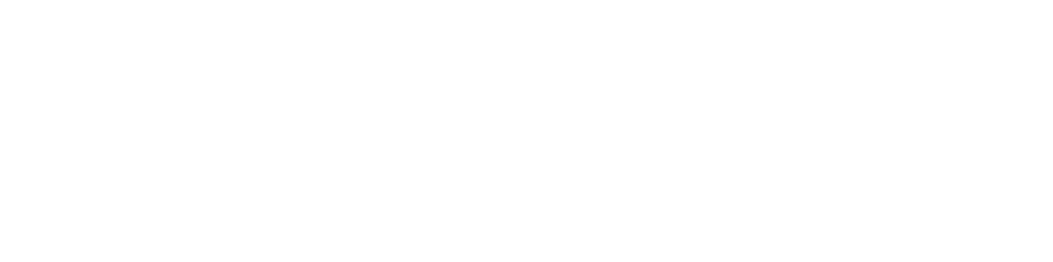
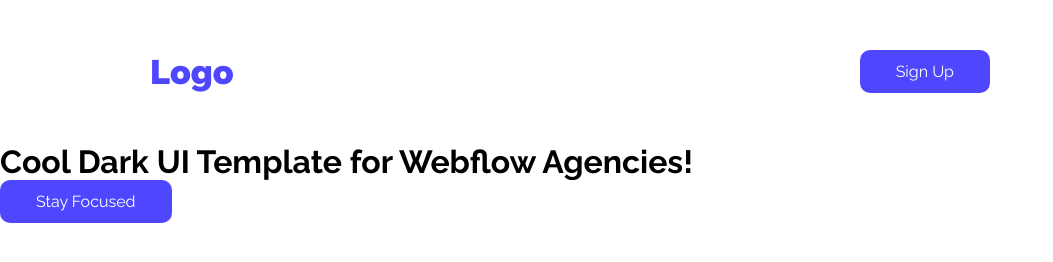
Before and after one commit to Owasiul/Assignment-1, a plain HTML site: page index.html in a window 1280 px wide. Shown: the whole page, without its empty margins (0-1053 px from the left). Drawn offline with Linux system fonts and the light colour scheme.

Commit message:
adding nav & hero

```diff
--- a/index.html
+++ b/index.html
@@ -7,7 +7,20 @@
     <title>Assignment-1</title>
 </head>
 <body>
-    <header></header>
+    <header>
+        <!-- nav -->
+        <nav>
+            <div class="logo">
+                <span>Logo</span>
+            </div>
+            <button class="sign">Sign Up</button>
+        </nav>
+        <!-- hero -->
+         <div class="hero">
+            <h1>Cool Dark UI Template for Webflow Agencies!</h1>
+            <button class="sign">Stay Focused</button>
+         </div>
+    </header>
     <main></main>
     <footer></footer>
 </body>
--- a/styles/style.css
+++ b/styles/style.css
@@ -0,0 +1,41 @@
+@import url('https://fonts.googleapis.com/css2?family=Open+Sans:ital,wght@0,300..800;1,300..800&family=Poppins:ital,wght@0,100;0,200;0,300;0,400;0,500;0,600;0,700;0,800;0,900;1,100;1,200;1,300;1,400;1,500;1,600;1,700;1,800;1,900&family=Raleway:ital,wght@0,100..900;1,100..900&family=Sora:wght@100..800&display=swap');
+* {
+  margin: 0;
+  padding: 0;
+  box-sizing: border-box;
+  font-family: "Raleway", sans-serif;
+}
+header {
+  background: rgba(78, 71, 255, 0.01), url(/Assets/Hero-bg.png);
+  width: 1140px;
+  background-size: cover;
+  background-position: center;
+
+}
+nav{
+    display: flex;
+    flex-direction: row;
+    align-items: center;
+    justify-content: space-between;
+    padding: 50px 150px;
+}
+/* logo */
+.logo {
+  color: rgb(78, 71, 255);
+  font-family: Inter;
+  font-size: 34px;
+  font-weight: 900;
+}
+/* signup btn */
+button.sign {
+  border-radius: 10px;
+  padding: 12px 36px 12px 36px;
+  color: white;
+  font-size: 16px;
+  border: none;
+  background: rgb(78, 71, 255);
+}
+/* hero */
+.hero{
+
+}
```
